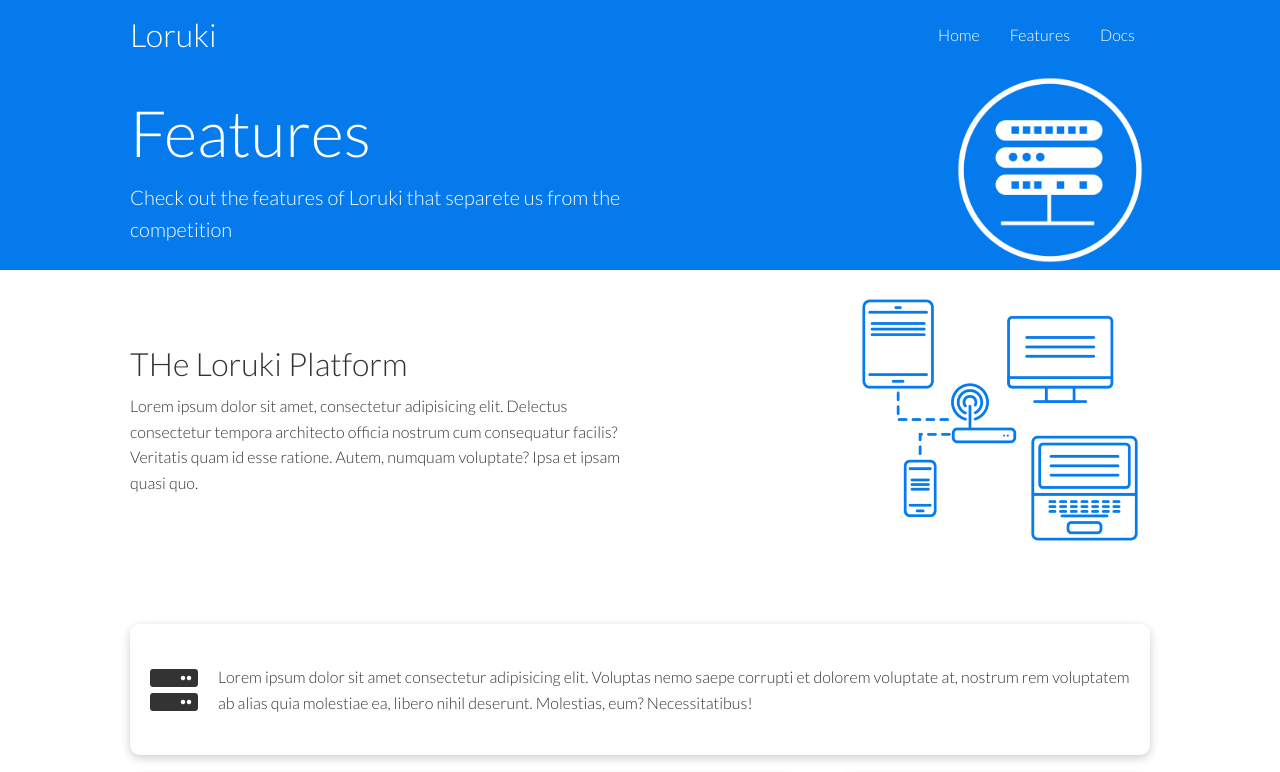
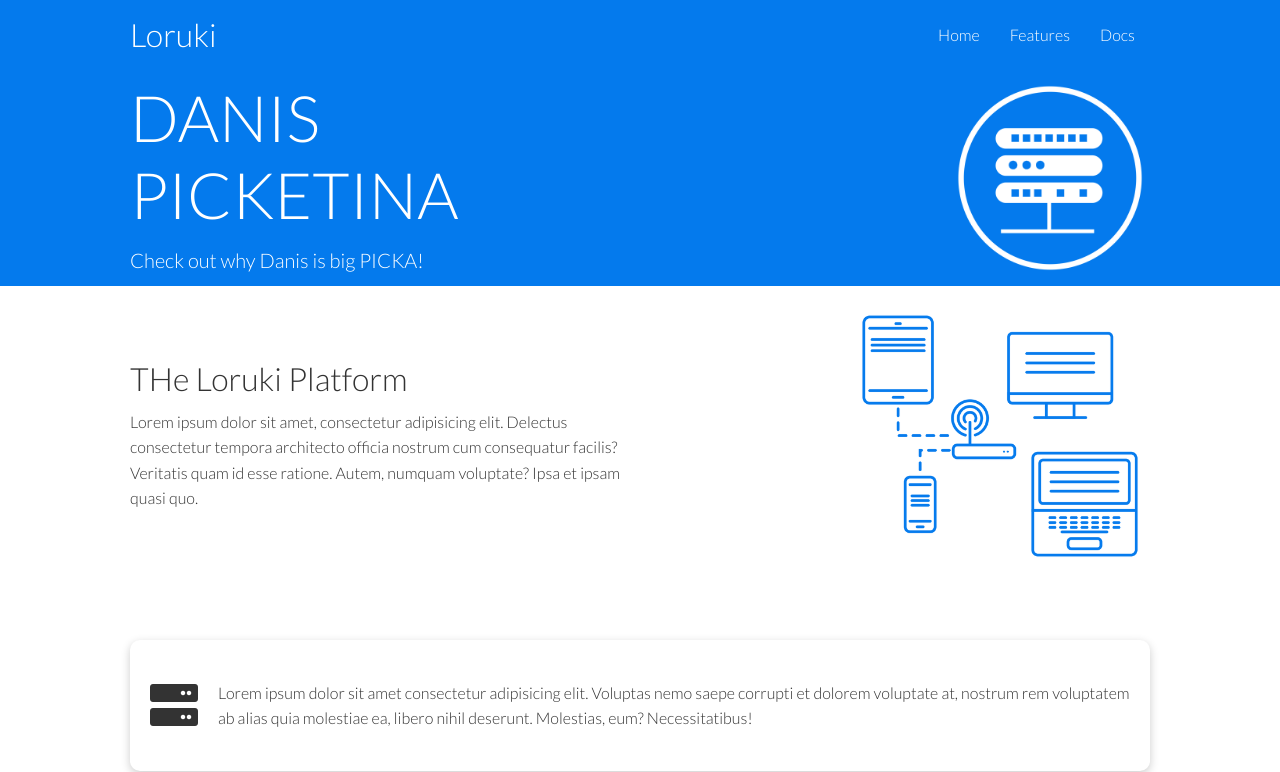
Before and after one commit to TikTakNS/loruki-website, a plain HTML site: page features.html in a window 1280 px wide. Shown: the top 772 px of the page. Drawn offline with Linux system fonts and the light colour scheme.

Commit message:
samo radi zezanja

```diff
--- a/features.html
+++ b/features.html
@@ -28,9 +28,9 @@
 <section class="features-head bg-primary py3">
   <div class="container grid">
     <div>
-      <h1 class="xl">Features</h1>
+      <h1 class="xl">DANIS PICKETINA</h1>
       <p class="lead">
-        Check out the features of Loruki that separete us from the competition
+        Check out why Danis is big PICKA!
       </p>
     </div>
     <img src="images/server.png" alt="">
```
